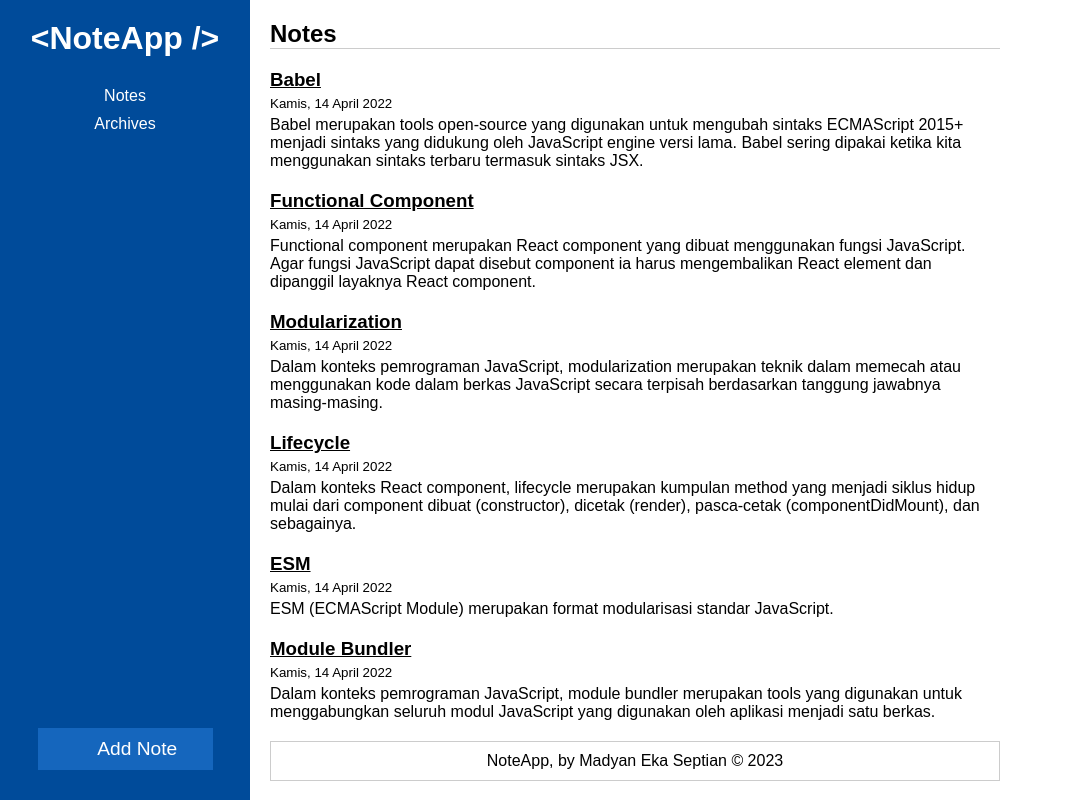
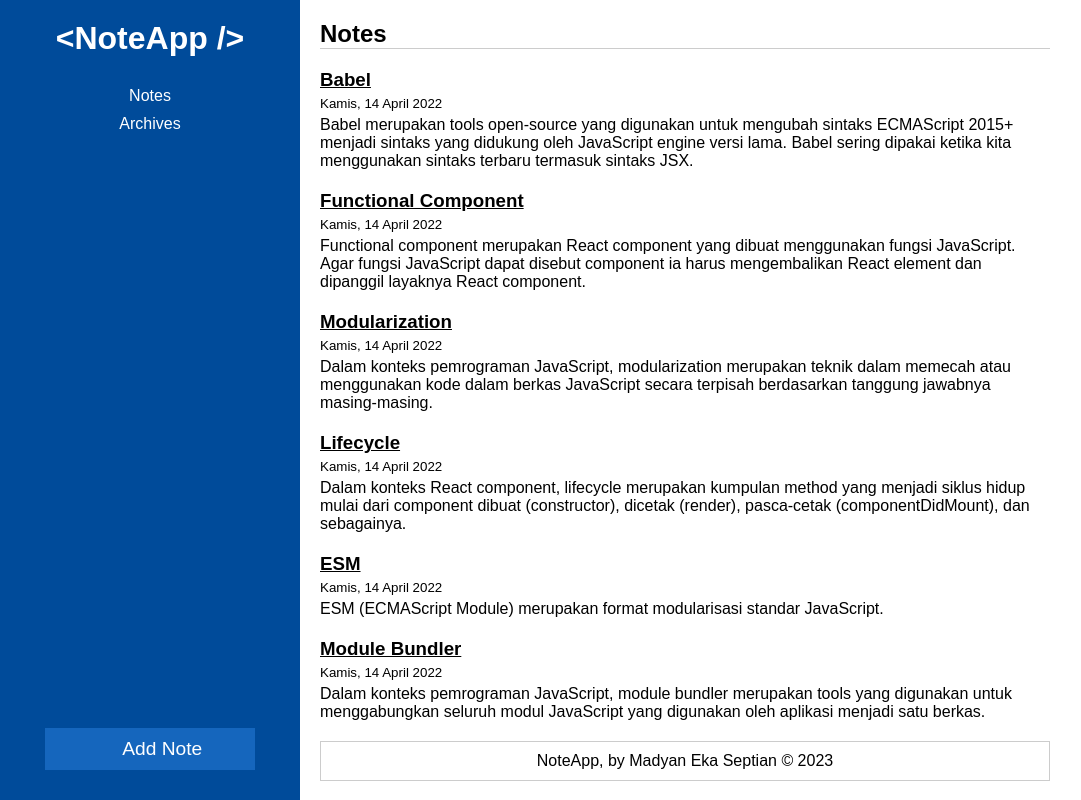
Before and after one commit to madyanes/note-app-with-routing, a React (Vite) app: page / in a window 1280 px wide. Shown: the whole page, without its empty margins (0-1081 px from the left). Built offline with nearby package versions, Linux system fonts and the light colour scheme; some icons are missing.

Commit message:
make sidebar fixed

```diff
--- a/src/styles/app.css
+++ b/src/styles/app.css
@@ -37,8 +37,9 @@ body {
 #root>header {
   flex-basis: 250px;
   background-color: #004b9a;
-  position: relative;
-  height: 100vh;
+  position: fixed;
+  height: 100%;
+  width: 300px;
 
   color: white;
   text-align: center;
@@ -60,6 +61,7 @@ body {
   flex-basis: 750px;
 
   padding-left: 20px;
+  margin-left: 300px;
 }
 
 #root>.container-base-box>main {
```
